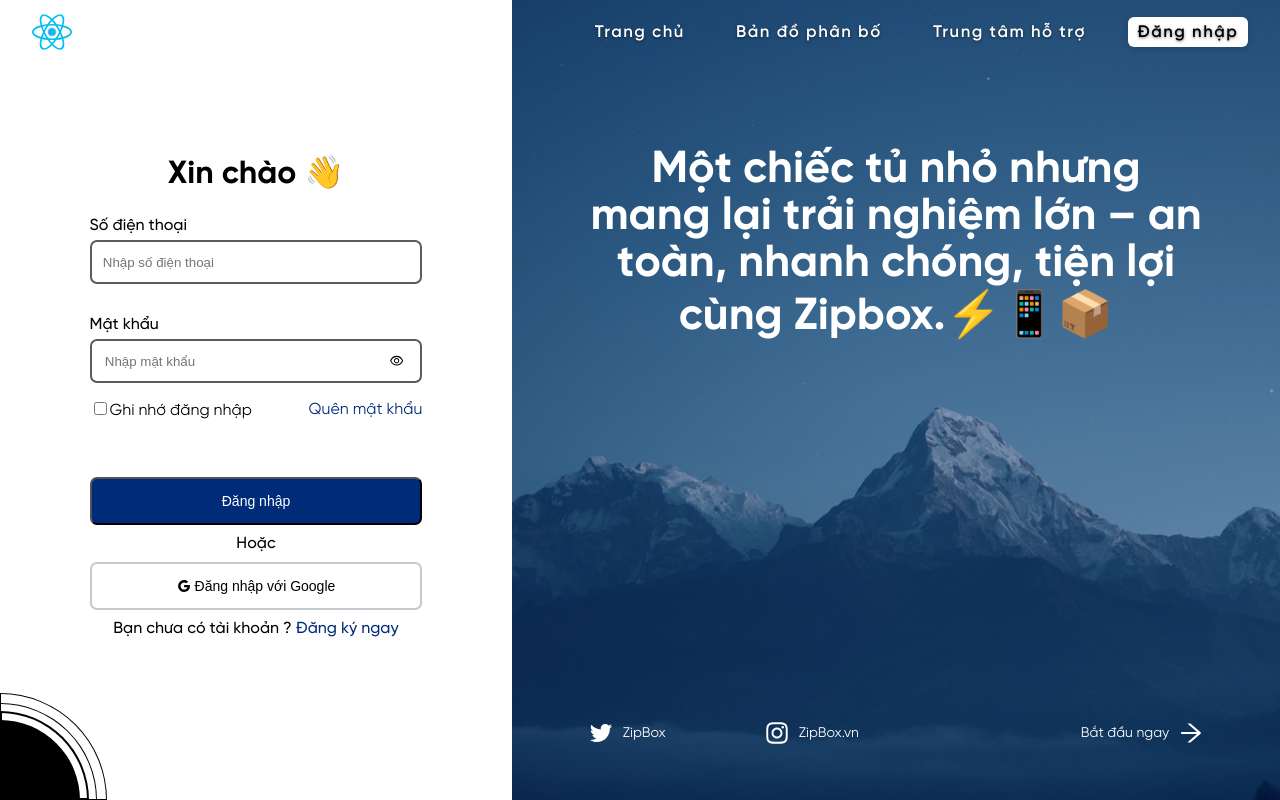
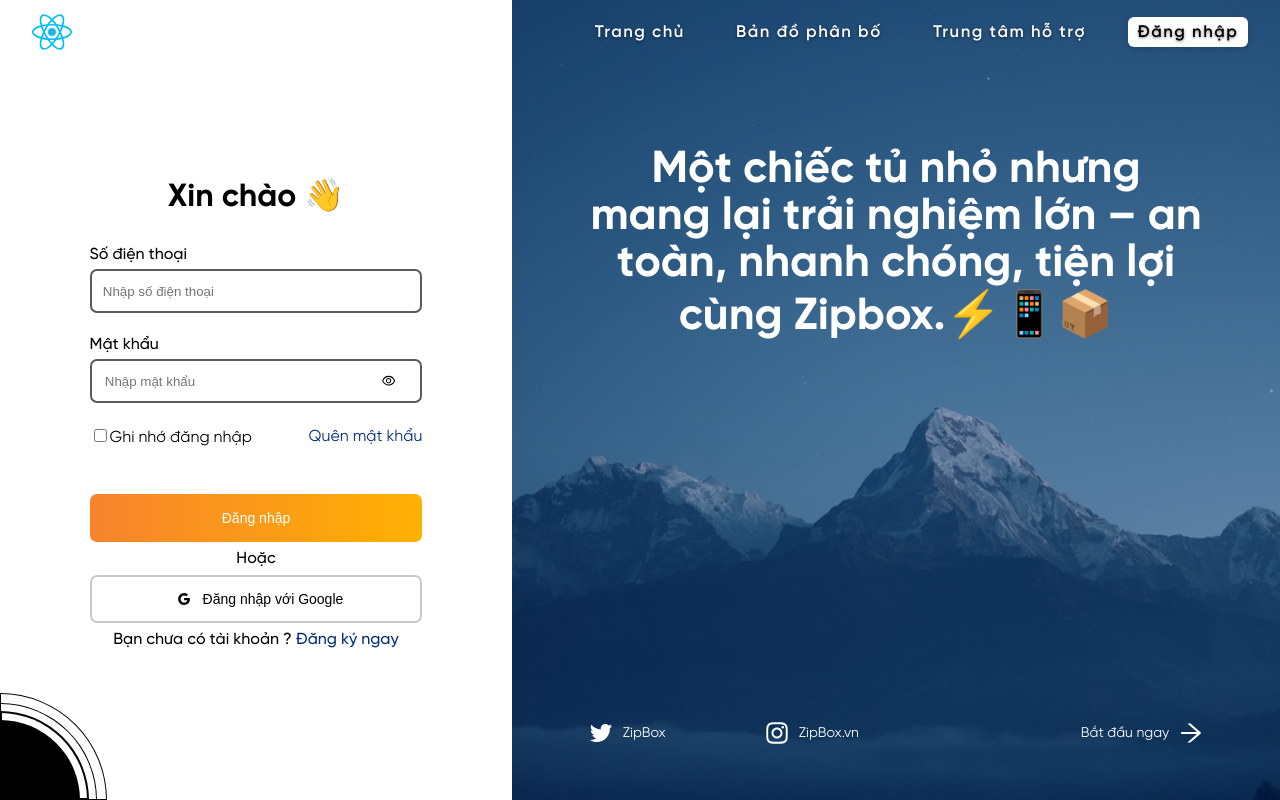
Before and after one commit to nta-taos/smart_locker_fe, a React (Vite) app: page /login in a window 1280 px wide. Built offline with nearby package versions, Linux system fonts and the light colour scheme.

Commit message:
feat(login-page): add call api

```diff
--- a/src/components/login/Login.module.scss
+++ b/src/components/login/Login.module.scss
@@ -8,7 +8,7 @@
   justify-content: center;
   align-items: center;
   padding: 3rem 7%;
-  gap: 10px;
+  // gap: 10px;
   background-color: $bg-white;
 
   a {
@@ -17,11 +17,12 @@
   }
 
   h1 {
-    margin: 0;
+    margin: 2rem;
   }
 
   span {
     font-weight: 500;
+    margin: 0.5rem;
   }
 
   @include mq(sm) {
@@ -40,7 +41,6 @@
   flex-direction: column;
   justify-content: center;
   gap: 6px;
-  margin-top: 1rem;
 
   label {
     font-size: 16px;
--- a/src/components/login/Login.tsx
+++ b/src/components/login/Login.tsx
@@ -1,5 +1,8 @@
+import { ToastContainer } from 'react-toastify';
+
 import { EyeInvisibleOutlined, EyeOutlined, GoogleOutlined } from '@ant-design/icons';
 
+import Button from '../common/button/Button';
 import styles from './Login.module.scss';
 import { useLogin } from './useLogin';
 
@@ -17,7 +20,7 @@
   } = useLogin();
 
   return (
-    <div className={styles.loginContainer}>
+    <form className={styles.loginContainer} onSubmit={handleLogin}>
       <h1 className={styles.loginTitle}>Xin chào 👋</h1>
       <div className={styles.inputContainer}>
         <label htmlFor="phone">Số điện thoại</label>
@@ -30,7 +33,7 @@
           placeholder="Nhập số điện thoại"
           onChange={(e) => setPhone(e.target.value)}
         />
-        <p className={styles.inputMessage}>{phoneMessage}</p>
+        <p className={styles.inputMessage}>{phoneMessage || '\u00A0'}</p>
       </div>
       <div className={styles.inputContainer}>
         <label htmlFor="phone">Mật khẩu</label>
@@ -47,7 +50,7 @@
             {isShowPassword ? <EyeInvisibleOutlined /> : <EyeOutlined />}
           </button>
         </div>
-        <p className={styles.inputMessage}>{passwordMessage}</p>
+        <p className={styles.inputMessage}>{passwordMessage || '\u00A0'}</p>
       </div>
       <div className={styles.rememberContainer}>
         <div>
@@ -56,9 +59,9 @@
         </div>
         <a href="http://">Quên mật khẩu</a>
       </div>
-      <button tabIndex={3} className={styles.loginButton} onClick={handleLogin}>
+      <Button variant="main" tabIndex={3} className={styles.loginButton} type="submit">
         Đăng nhập
-      </button>
+      </Button>
       <span>Hoặc</span>
       <button className={styles.loginWithGoogleButton}>
         <GoogleOutlined /> Đăng nhập với Google
@@ -72,7 +75,8 @@
         <div className={styles.border2}></div>
         <div className={styles.border3}></div>
       </div>
-    </div>
+      <ToastContainer position="top-right" autoClose={3000} theme="light" />
+    </form>
   );
 };
 
--- a/src/components/login/useLogin.ts
+++ b/src/components/login/useLogin.ts
@@ -1,4 +1,6 @@
 import { useState } from 'react';
+import { useNavigate } from 'react-router-dom';
+import { toast } from 'react-toastify';
 import { useSetRecoilState } from 'recoil';
 
 import { authApi } from '@/api/authApi';
@@ -6,6 +8,7 @@
 
 export const useLogin = () => {
   const setAuth = useSetRecoilState(authState);
+  const navigation = useNavigate();
 
   const [phone, setPhone] = useState('');
   const [phoneMessage, setPhoneMessage] = useState('');
@@ -33,11 +36,14 @@
     return true;
   };
 
-  const handleLogin = async () => {
-    if (validation()) {
+  const handleLogin = async (e: React.FormEvent) => {
+    e.preventDefault();
+
+    if (!validation()) {
       return;
     }
 
+    try {
       const res = await authApi.login(phone, password);
       const { token, user } = res.data;
 
@@ -46,7 +52,12 @@
         user: user,
       });
 
-    return res;
+      toast.success('Đăng nhập thành công');
+      navigation('/');
+    } catch (error) {
+      console.log(error);
+      toast.error('Sai tài khoản hoặc mật khẩu.');
+    }
   };
 
   return {
--- a/src/root.tsx
+++ b/src/root.tsx
@@ -1,5 +1,6 @@
 import { ComponentType, StrictMode } from 'react';
 import { createRoot } from 'react-dom/client';
+import { ToastContainer } from 'react-toastify';
 import { RecoilRoot } from 'recoil';
 
 const container = document.getElementById('root') as HTMLElement;
@@ -10,6 +11,7 @@
     <StrictMode>
       <RecoilRoot>
         <App />
+        <ToastContainer position="top-right" autoClose={3000} theme="light" />
       </RecoilRoot>
     </StrictMode>,
   );
```
Lines whose indentation alone changed are shown as unchanged.
